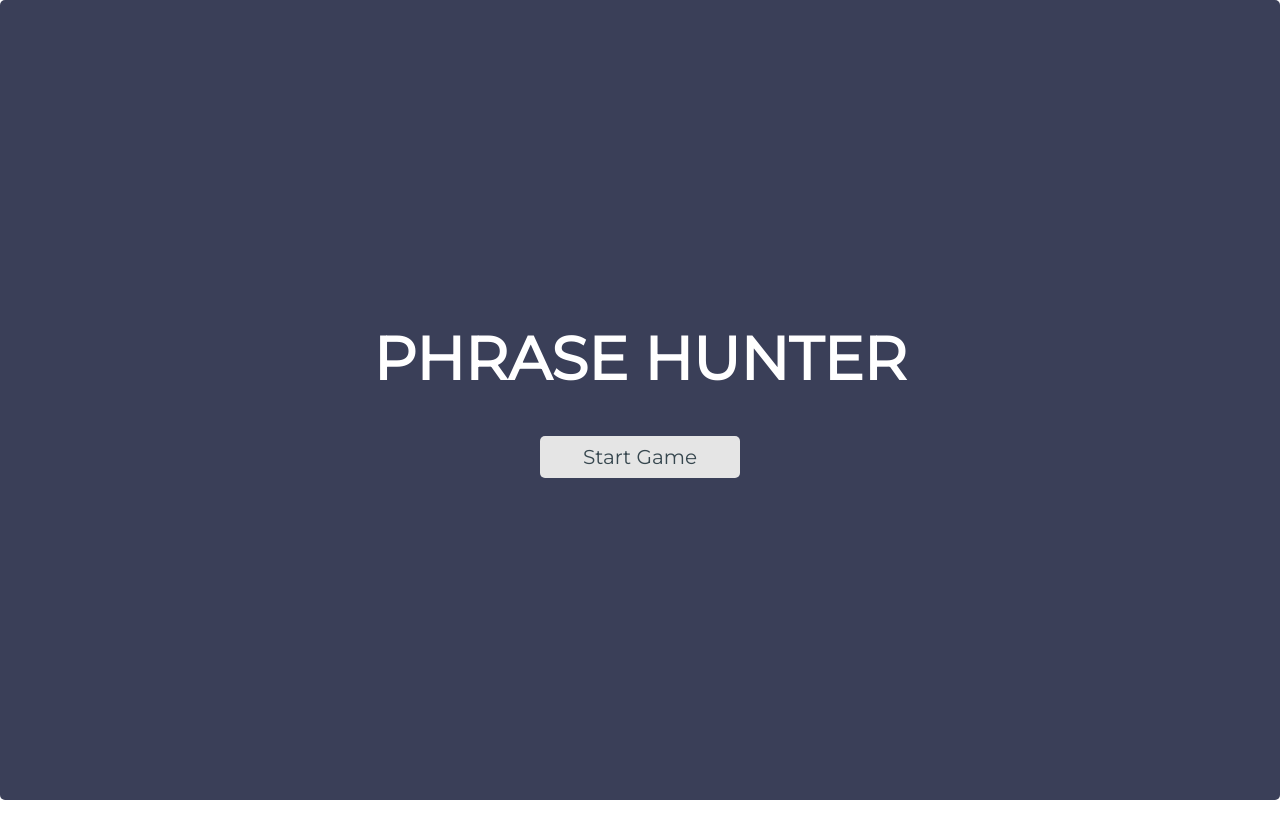
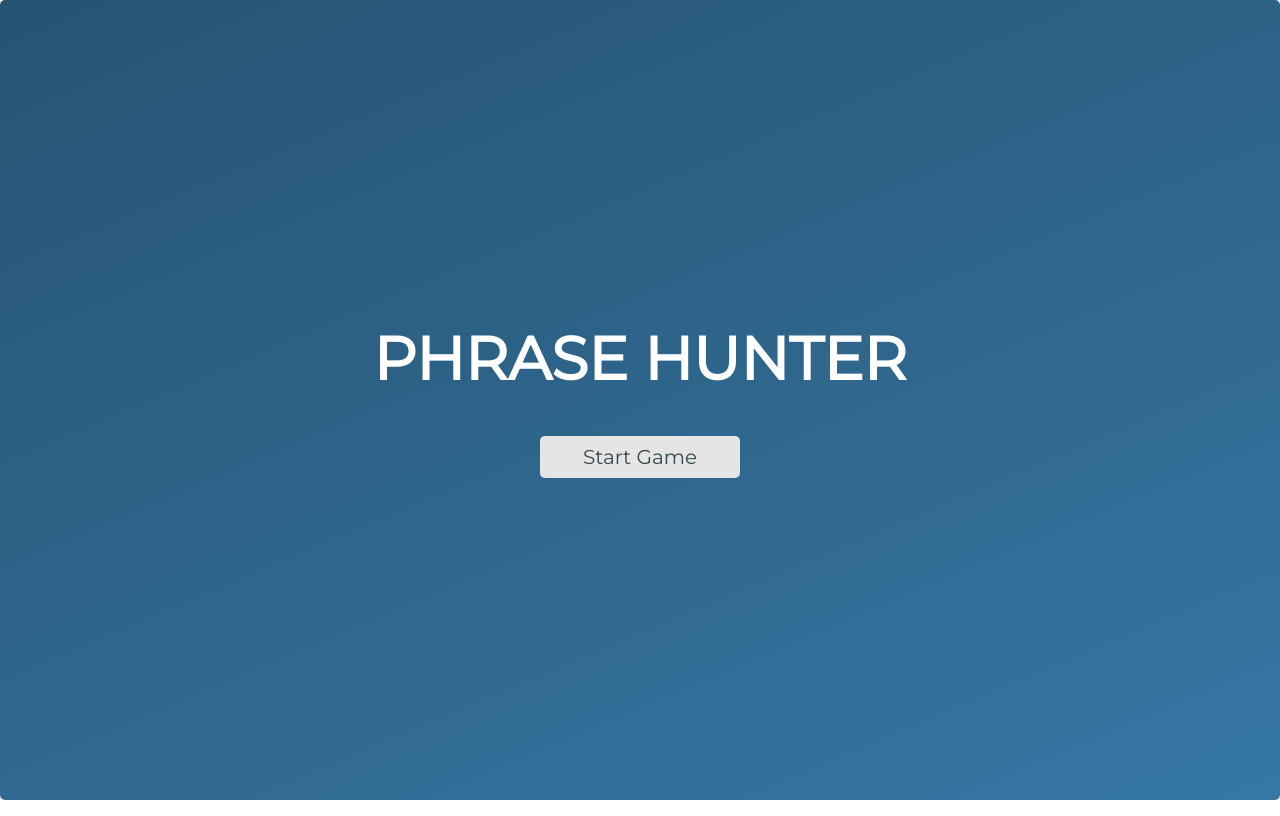
Before and after one commit to GetoarM/oop-phrase-hunter, a plain HTML site: page index.html in a window 1280 px wide. Drawn offline with Linux system fonts and the light colour scheme.

Commit message:
css changes

```diff
--- a/css/styles.css
+++ b/css/styles.css
@@ -168,7 +168,7 @@ button {
 }
 
 .start {
-  background-color: #3a3f58;
+  background: linear-gradient(157deg, #265372 0%, #3677a4 100%);
 }
 
 .start a {
```
Also changed, not shown: 1 other file.
